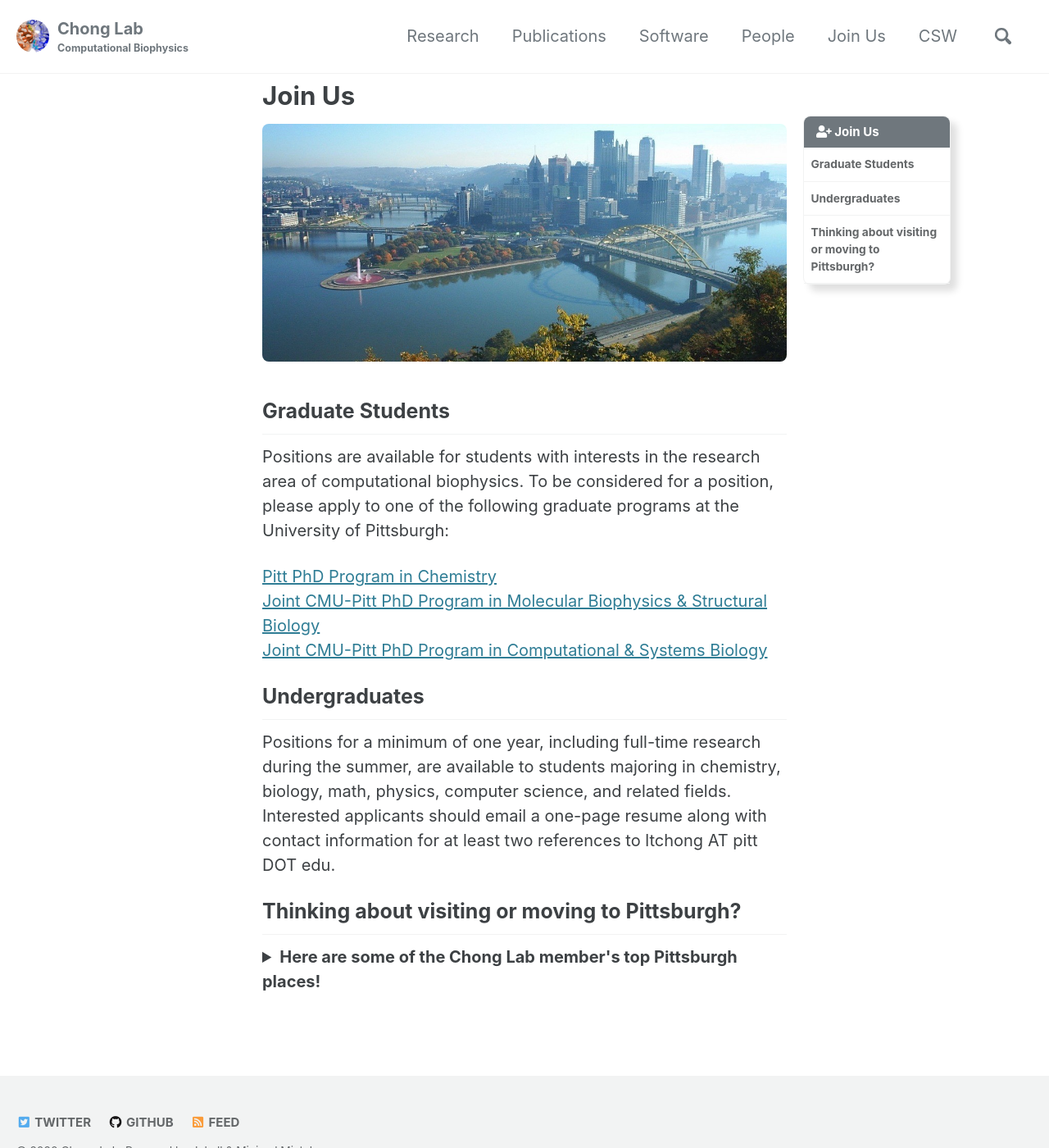
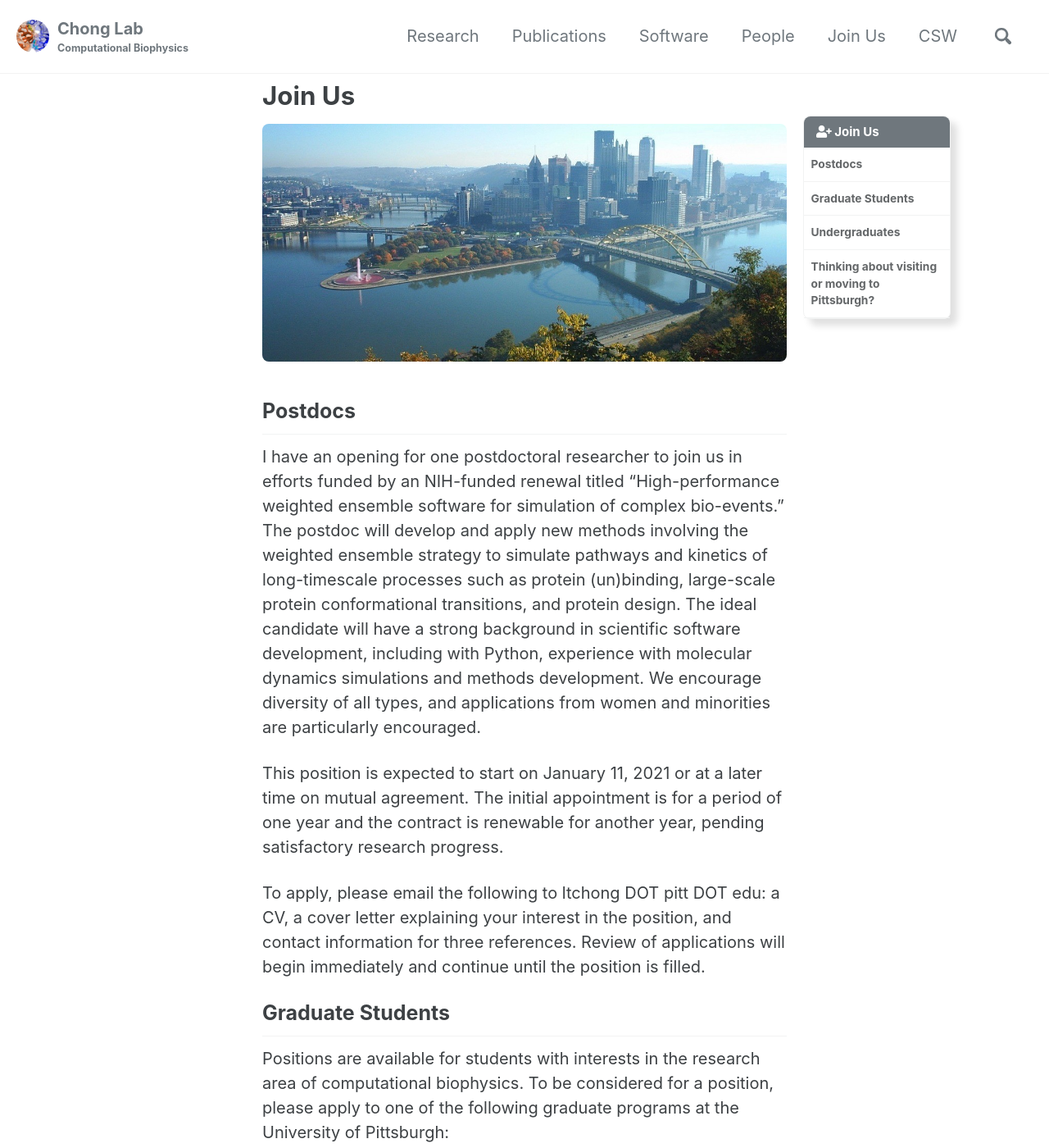
Before and after one commit to darianyang/mm-github-pages-test, a Jekyll site: the page built from _pages/join_us.md, in a window 1280 px wide and 1400 px high. Shown: the whole window at 82% size. Built offline with Jekyll 4.4.1, drawn with Linux system fonts in a browser that asks for light colours; cached includes are drawn as plain includes.

Commit message:
Update join_us.md

```diff
--- a/_pages/join_us.md
+++ b/_pages/join_us.md
@@ -8,6 +8,14 @@ toc_icon: "user-plus"
 ---
 
 {% include figure image_path="/assets/images/pittsburgh.jpg" alt="Pittsburgh Panorama" %}
+## Postdocs
+I have an opening for one postdoctoral researcher to join us in efforts funded by an NIH-funded renewal titled “High-performance weighted ensemble software for simulation of complex bio-events.” The postdoc will develop and apply new methods involving the weighted ensemble strategy to simulate pathways and kinetics of long-timescale processes such as protein (un)binding, large-scale protein conformational transitions, and protein design. The ideal candidate will have a strong background in scientific software development, including with Python, experience with molecular dynamics simulations and methods development. We encourage diversity of all types, and applications from women and minorities are particularly encouraged.
+
+This position is expected to start on January 11, 2021 or at a later time on mutual agreement. The initial appointment is for a period of one year and the contract is renewable for another year, pending satisfactory research progress.
+
+To apply, please email the following to ltchong DOT pitt DOT edu: a CV, a cover letter explaining your interest in the position, and contact information for three references. Review of applications will begin immediately and continue until the position is filled.
+
+
 ## Graduate Students
 Positions are available for students with interests in the research area of computational biophysics. To be considered for a position, please apply to one of the following graduate programs at the University of Pittsburgh:
 
```
